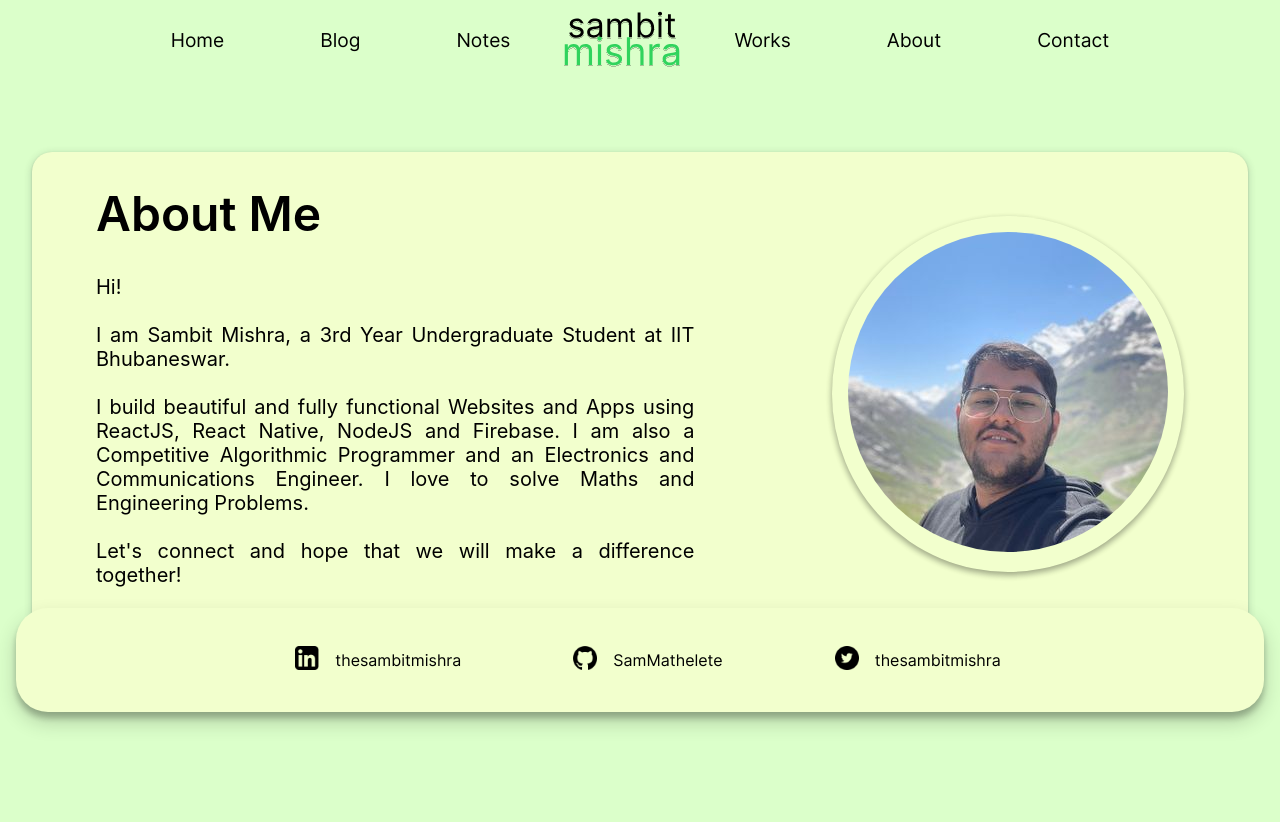
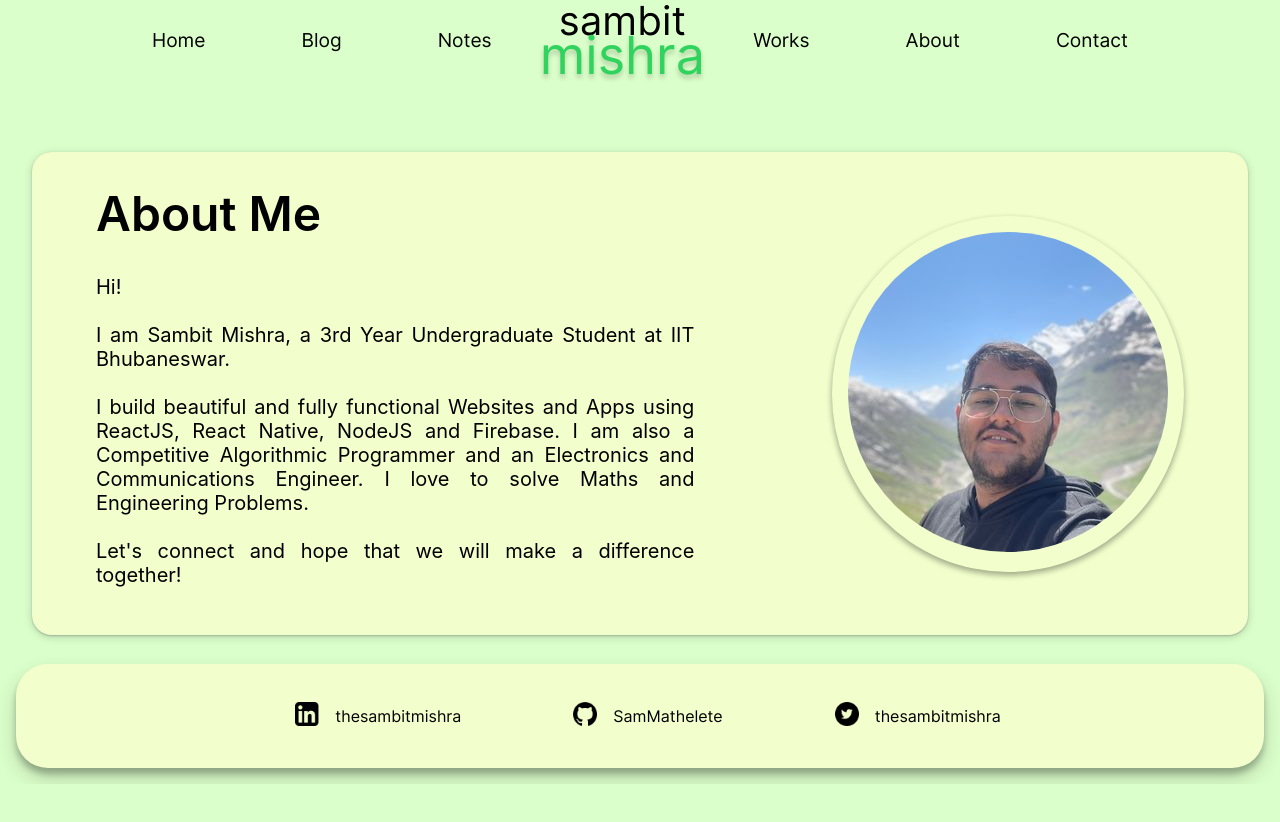
Before and after one commit to SamMathelete/sambitmishra, a Next.js app: page /about in a window 1280 px wide. Shown: the top 822 px of the page. Built offline with nearby package versions, Linux system fonts and the light colour scheme.

Commit message:
Header Improvements

```diff
--- a/components/Layout/Footer.module.css
+++ b/components/Layout/Footer.module.css
@@ -5,7 +5,7 @@
   width: 100vw;
   align-items: center;
   justify-content: center;
-  height: 12rem;
+  height: auto;
   background-color: transparent;
   padding: 1rem;
   margin-bottom: 1rem;
--- a/components/Layout/Header.module.css
+++ b/components/Layout/Header.module.css
@@ -10,25 +10,42 @@
 }
 
 .headerlogo {
-  display: flex;
+  background-color: transparent;
+  display: none;
+  flex-direction: column;
   justify-content: center;
   align-items: center;
-  width: 10%;
-  height: 10%;
-  display: none;
+}
+
+.fname {
+  position: relative;
+  font-family: "Inter";
+  color: black;
+  font-weight: 400;
+  font-size: 2.5rem;
+  top: 0.8rem
+}
+
+.lname {
+  position: relative;
+  font-family: "Inter";
+  color: #30d35d;
+  font-weight: 400;
+  font-size: 3.278rem;
+  top: -0.6rem;
+  text-shadow: 0px 4px 5px rgba(0, 0, 0, 0.2);
 }
 
 .mobileheaderlogo {
-  display: flex;
+  background-color: transparent;
+  display: none;
+  flex-direction: column;
   justify-content: center;
   align-items: center;
-  width: 40%;
-  height: 40%;
-  display: none;
 }
 
 .hlshow {
-  display: block;
+  display: flex;
 }
 
 .menusvg {
@@ -126,7 +143,13 @@
   .header {
     display: none;
   }
-
+  .fname {
+    font-size: 2rem;
+  }
+  .lname {
+    font-size: 2.5rem;
+    top: -0.3rem;
+  }
   .mobileHeader {
     display: flex;
   }
@@ -138,9 +161,14 @@
     height: 8.5rem;
   }
 
+  .headerlogo {
+    width: 10rem;
+    height: 10rem
+  }
+
   .header li {
-    margin-left: 5rem;
-    margin-right: 5rem;
+    margin-left: 3rem;
+    margin-right: 3rem;
   }
 
   .header a {
@@ -153,7 +181,13 @@
   .header {
     background-color: #1a1a1a;
   }
-
+  .fname {
+    color: white;
+  }
+  .lname {
+    color: #30d35d;
+    text-shadow: 0px 4px 5px rgba(0, 0, 0, 0.2);
+  }
   .header a {
     color: white;
   }
--- a/components/Layout/Header.tsx
+++ b/components/Layout/Header.tsx
@@ -13,19 +13,19 @@ const Header: FC = () => {
   const [showLogo, setShowLogo] = useState<boolean>(false);
 
   useEffect(() => {
-    if (router.pathname !== '/') {
+    if (router.pathname !== "/") {
       setShowLogo(true);
       setPermanentLogo(true);
     } else {
       setShowLogo(false);
       setPermanentLogo(false);
     }
-    if (typeof window !== undefined && router.pathname === '/') {
+    if (typeof window !== undefined && router.pathname === "/") {
       window.addEventListener("scroll", () => {
         setShowLogo(window.scrollY > 400);
-      })
+      });
     }
-  }, [router])
+  }, [router]);
 
   const [drawer, setDrawer] = useState<boolean>(false);
 
@@ -60,12 +60,17 @@ const Header: FC = () => {
             <motion.li whileHover={{ scale: 1.1 }}>
               <Link href="/notes">Notes</Link>
             </motion.li>
-            <div className={`${classes.headerlogo} ${(permanentLogo || showLogo) && classes.hlshow}`}>
-            <Image src={headerlogo} alt="Header Logo" style={{
-              width: "100%",
-              height: "100%"
-            }} />
-            </div>
+            <motion.div
+              className={`${classes.headerlogo} ${
+                (permanentLogo || showLogo) && classes.hlshow
+              }`}
+              initial={{ opacity: 0 }}
+              animate={{ opacity: 1 }}
+              transition={{ delay: 0.5, duration: 1 }}
+            >
+              <div className={classes.fname}>sambit</div>
+              <div className={classes.lname}>mishra</div>
+            </motion.div>
             <motion.li whileHover={{ scale: 1.1 }}>
               <Link href="/works">Works</Link>
             </motion.li>
@@ -96,12 +101,17 @@ const Header: FC = () => {
             <line x1="3" y1="18" x2="21" y2="18"></line>
           </svg>
         </button>
-        <div className={`${classes.mobileheaderlogo} ${(permanentLogo || showLogo) && classes.hlshow}`}>
-            <Image src={headerlogo} alt="Header Logo" style={{
-              width: "100%",
-              height: "100%"
-            }} />
-        </div>
+        <motion.div
+          className={`${classes.headerlogo} ${
+            (permanentLogo || showLogo) && classes.hlshow
+          }`}
+          initial={{ opacity: 0 }}
+          animate={{ opacity: 1 }}
+          transition={{ delay: 0.5, duration: 1 }}
+        >
+          <div className={classes.fname}>sambit</div>
+          <div className={classes.lname}>mishra</div>
+        </motion.div>
         <SwipeableDrawer
           anchor="top"
           open={drawer}
```
